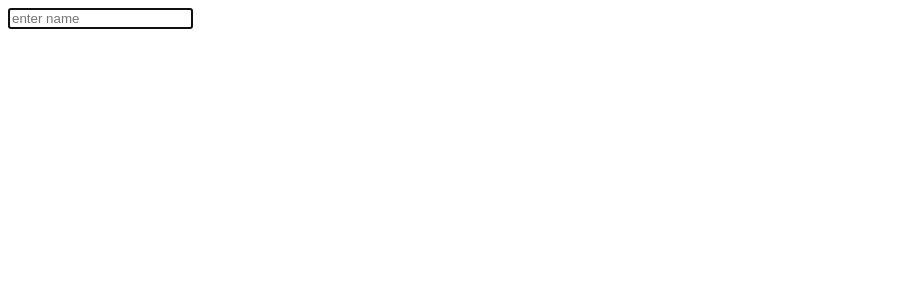
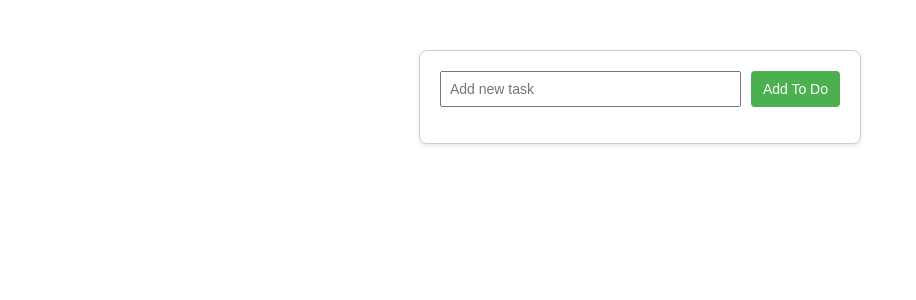
Before and after one commit to lum-jashari/10-vue-projects, a Vue app: page / in a window 1280 px wide. Shown: the top 300 px of the page, without its empty margins (0-916 px from the left). Built offline with nearby package versions, Linux system fonts and the light colour scheme.

Commit message:
project 1 completed

```diff
--- a/src/App.vue
+++ b/src/App.vue
@@ -1,9 +1,9 @@
 <script setup>
-import MyComponent from "./Components/MyComponent.vue";
+import TodoList from "./Components/TodoList.vue";
 </script>
 
 <template>
-  <MyComponent />
+  <TodoList />
 </template>
 
 <style scoped></style>
--- a/src/Components/MyComponent.vue
+++ /dev/null
@@ -1,18 +0,0 @@
-<script setup>
-import { onMounted, ref } from "vue";
-
-const thisRef = ref("");
-
-onMounted(() => {
-  console.log(thisRef.value);
-  thisRef.value.focus();
-});
-</script>
-
-<template>
-  <div>
-    <input type="text" placeholder="enter name" ref="thisRef" />
-  </div>
-</template>
-
-<style scoped></style>
--- /dev/null
+++ b/src/Components/TodoList.vue
@@ -0,0 +1,109 @@
+<script setup>
+import { ref } from "vue";
+
+const newTask = ref("");
+const tasks = ref([]);
+
+const addTask = () => {
+  if (newTask.value.trim() !== "") {
+    tasks.value.push(newTask.value);
+    newTask.value = "";
+  }
+};
+
+const removeTask = (index) => {
+  tasks.value.splice(index, 1);
+};
+</script>
+
+<template>
+  <div class="todo-app">
+    <div class="task-input">
+      <input
+        v-model="newTask"
+        @keyup.enter="addTask"
+        placeholder="Add new task"
+      />
+      <button @click="addTask">Add To Do</button>
+    </div>
+    <ul class="task-list">
+      <li v-for="(task, index) in tasks" :key="index" class="task-item">
+        {{ task }}
+        <button @click="removeTask(index)" class="remove-button">Remove</button>
+      </li>
+    </ul>
+  </div>
+</template>
+
+<style scoped>
+.todo-app {
+  max-width: 400px;
+  margin: 50px auto;
+  padding: 20px;
+  border: 1px solid #ccc;
+  border-radius: 8px;
+  box-shadow: 0 2px 4px rgba(0, 0, 0, 0.1);
+}
+
+.app-title {
+  font-size: 24px;
+  margin-bottom: 20px;
+  text-align: center;
+  color: #333;
+}
+
+.task-input {
+  display: flex;
+  gap: 10px;
+}
+
+input {
+  flex: 1;
+  padding: 8px;
+  font-size: 14px;
+}
+
+button {
+  padding: 8px 12px;
+  font-size: 14px;
+  background-color: #4caf50;
+  color: #fff;
+  border: none;
+  border-radius: 4px;
+  cursor: pointer;
+}
+
+button:hover {
+  background-color: #45a049;
+}
+
+.task-list {
+  list-style: none;
+  padding: 0;
+}
+
+.task-item {
+  display: flex;
+  justify-content: space-between;
+  align-items: center;
+  padding: 10px;
+  margin: 8px 0;
+  background-color: #f9f9f9;
+  border: 1px solid #ddd;
+  border-radius: 4px;
+}
+
+.remove-button {
+  padding: 6px 10px;
+  font-size: 12px;
+  background-color: #e74c3c;
+  color: #fff;
+  border: none;
+  border-radius: 3px;
+  cursor: pointer;
+}
+
+.remove-button:hover {
+  background-color: #c0392b;
+}
+</style>
```
Also changed, not shown: src/Components/SecondComponent.vue (deleted, +0 -13 lines).
